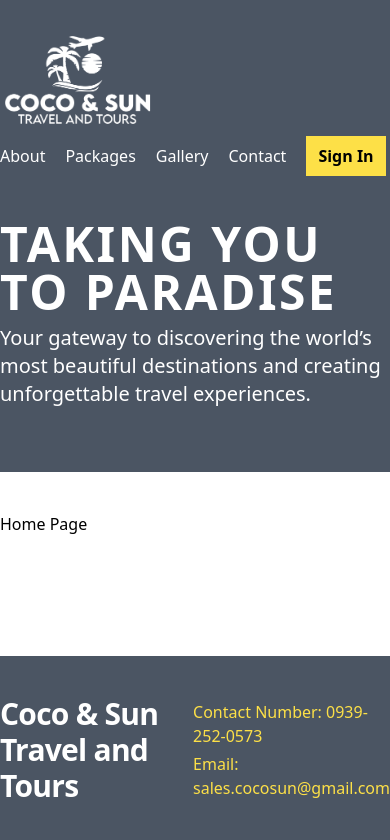
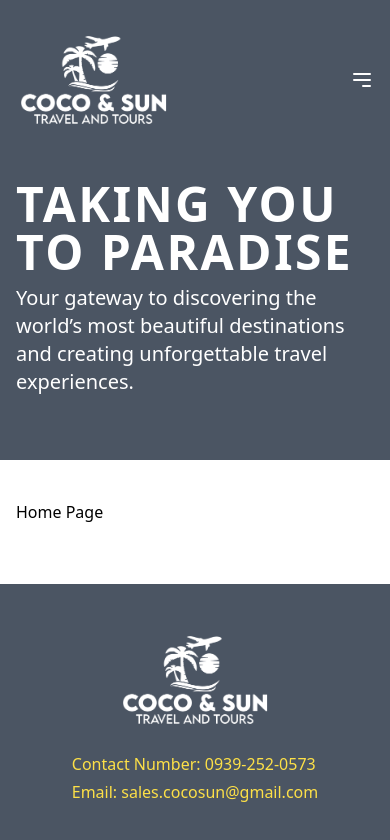
Before and after one commit to kevin120202/booking-app, a React (Vite) app in the folder frontend/: page / in a window 390 px wide. Shown: the top 840 px of the page. Built offline with nearby package versions, Linux system fonts and the light colour scheme; no server answers.

Commit message:
make container responsive

```diff
--- a/frontend/src/components/Footer.tsx
+++ b/frontend/src/components/Footer.tsx
@@ -1,8 +1,11 @@
+import logo from "../assets/logo.png"
+
 function Footer() {
     return (
         <div className="bg-gray-600 py-10">
-            <div className="container mx-auto flex justify-between items-center">
-                <h3 className="text-white text-3xl font-bold tracking-tight">Coco & Sun Travel and Tours</h3>
+            <div className="md:container md:flex-row mx-auto flex justify-between items-center flex-col gap-4">
+                {/* <h3 className="text-white text-3xl font-bold tracking-tight">Coco & Sun Travel and Tours</h3> */}
+                <img src={logo} alt="" className="h-28 w-auto" />
                 <div className="flex flex-col gap-1 text-yellow-300">
                     <p>Contact Number: 0939-252-0573</p>
                     <p>Email: sales.cocosun@gmail.com</p>
--- a/frontend/src/components/Header.tsx
+++ b/frontend/src/components/Header.tsx
@@ -1,19 +1,24 @@
 import { Link } from "react-router-dom"
 import logo from "../assets/logo.png"
+// import { useState } from "react";
 
 function Header() {
+    // const [isMenuOpen, setIsMenuOpen] = useState(false);
+
     return (
         <div className="bg-gray-600 py-6">
             <div className="container mx-auto flex flex-wrap justify-between items-center">
                 <Link to="/" className="flex-shrink-0">
                     <img src={logo} alt="" className="h-28 w-auto" />
                 </Link>
-                {/* <button className="md:hidden text-white focus:outline-none" aria-label="Toggle Menu">
+
+                <button className="md:hidden text-white focus:outline-none" aria-label="Toggle Menu">
                     <svg className="w-6 h-6" fill="none" stroke="currentColor" viewBox="0 0 24 24" xmlns="http://www.w3.org/2000/svg">
                         <path strokeLinecap="round" strokeLinejoin="round" strokeWidth="2" d="M4 6h16M4 12h16m-7 6h7"></path>
                     </svg>
-                </button> */}
-                <ul className="flex space-x-5 items-center text-white">
+                </button>
+
+                <ul className="hidden md:flex space-x-5 items-center text-white">
                     <Link to="/about"><li>About</li></Link>
                     <Link to="/packages"><li>Packages</li></Link>
                     <Link to="/gallery"><li>Gallery</li></Link>
--- a/frontend/tailwind.config.js
+++ b/frontend/tailwind.config.js
@@ -5,7 +5,11 @@ export default {
         extend: {},
         container: {
             padding: {
-                md: "8rem"
+                DEFAULT: "1rem", // Padding for all screen sizes
+                sm: "2rem",      // Padding for small screens (sm) and up
+                md: "4rem",      // Padding for medium screens (md) and up
+                lg: "8rem",      // Padding for large screens (lg) and up
+                xl: "12rem",
             }
         }
     },
```
Also changed, not shown: frontend/src/contexts/AppContext.tsx (added).
